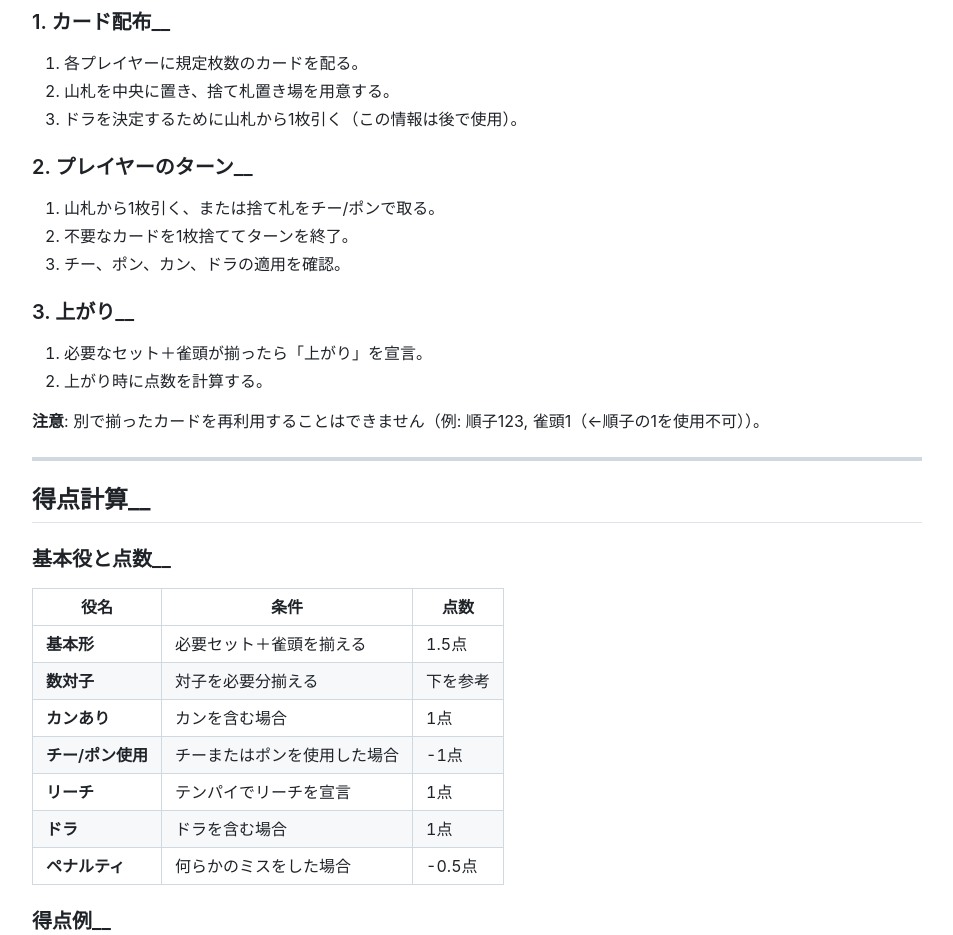
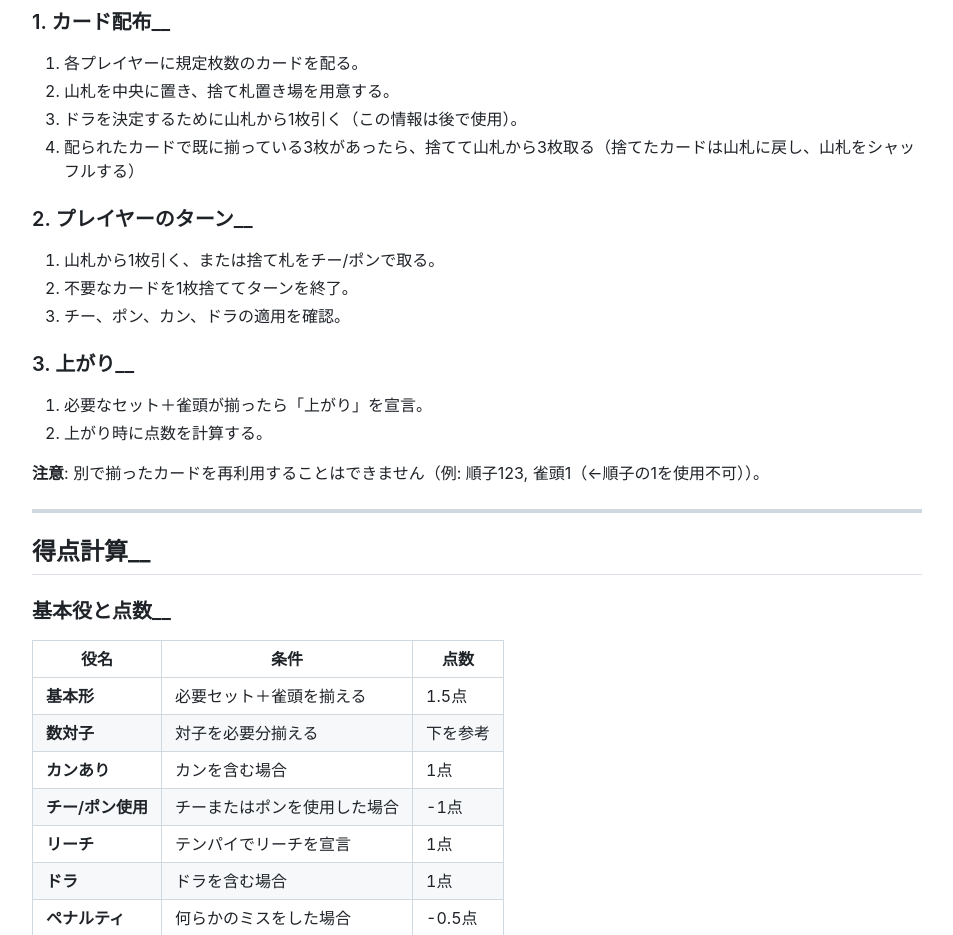
Before and after one commit to sassa12345/torannpuma-jan, a plain HTML site: page index.html in a window 1280 px wide. Shown: the part 2460-3395 px from the top of the page, without its empty margins (13-966 px from the left). Drawn offline with nearby package versions, Linux system fonts and the light colour scheme.

Commit message:
Update index.html

```diff
--- a/index.html
+++ b/index.html
@@ -177,6 +177,7 @@
 <li>各プレイヤーに規定枚数のカードを配る。</li>
 <li>山札を中央に置き、捨て札置き場を用意する。</li>
 <li>ドラを決定するために山札から1枚引く（この情報は後で使用）。</li>
+<li>配られたカードで既に揃っている3枚があったら、捨てて山札から3枚取る（捨てたカードは山札に戻し、山札をシャッフルする）
 </ol>
 <h3 id="2._プレイヤーのターン__" onmouseover="this.querySelector('a .headlink').style.display='inline-block'" onmouseout="this.querySelector('a .headlink').style.display='none'">2. プレイヤーのターン__<a href="#2._プレイヤーのターン__" title="2._プレイヤーのターン__"><i class="headlink" style="display:none;"></i></a></h3>
 <ol>
```
